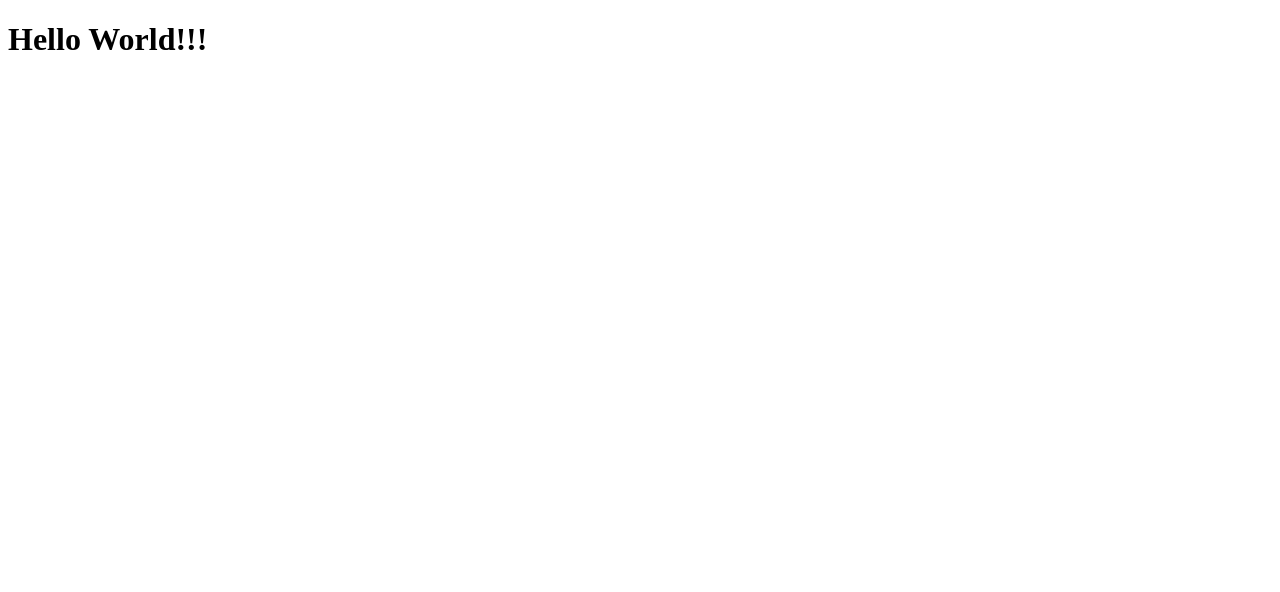
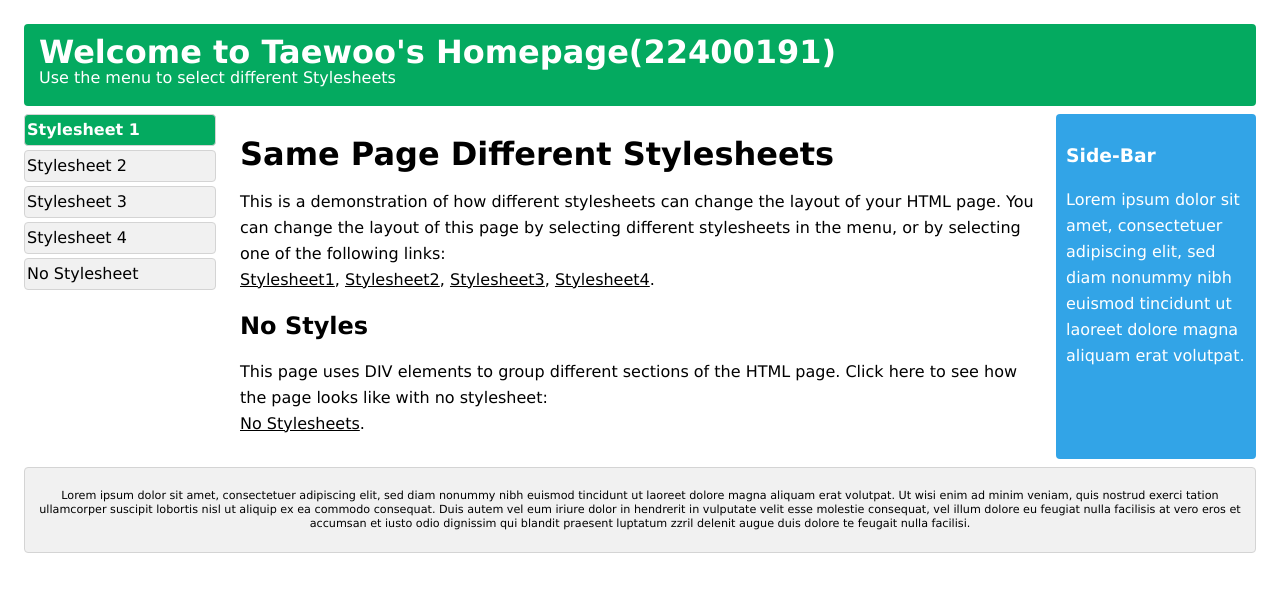
Before and after one commit to ktw05/my_oss_project, a plain HTML site: page index.html in a window 1280 px wide. Drawn offline with Linux system fonts and the light colour scheme.

Commit message:
make style1,2

```diff
--- a/index.html
+++ b/index.html
@@ -1,11 +1,188 @@
 <!DOCTYPE html>
-<html lang="en">
+<html>
+
 <head>
-    <meta charset="UTF-8">
-    <meta name="viewport" content="width=device-width, initial-scale=1.0">
-    <title>Document</title>
+    <style>
+        body {
+            font: 100% Lucida Sans, verdana;
+            margin: 20px;
+            line-height: 26px
+        }
+
+        .container {
+            xmin-width: 900px;
+        }
+
+        .wrapper {
+            position: relative;
+            overflow: auto
+        }
+
+        #top,
+        #sidebar,
+        #bottom,
+        .menuitem {
+            border-radius: 4px;
+            margin: 4px;
+        }
+
+        #top {
+            background-color: #04AA60;
+            padding: 15px;
+            color: #ffffff
+        }
+
+        #menubar {
+            width: 200px;
+            float: left;
+        }
+
+        #main {
+            padding: 10px;
+            margin: 0 210px;
+        }
+
+        #sidebar {
+            background-color: #32a4e7;
+            color: #ffffff;
+            padding: 10px;
+            width: 180px;
+            bottom: 0;
+            top: 0;
+            right: 0;
+            position: absolute;
+        }
+
+        #bottom {
+            border: 1px solid #d4d4d4;
+            background-color: #f1f1f1;
+            text-align: center;
+            padding: 10px;
+            font-size: 70%;
+            line-height: 14px;
+        }
+
+        #top h1,
+        #top p,
+        #menulist {
+            margin: 0;
+            padding: 0;
+        }
+
+        .menuitem {
+            background-color: #f1f1f1;
+            border: 1px solid #d4d4d4;
+            padding: 2px;
+            list-style-type: none;
+            cursor: pointer;
+        }
+
+        .menuitem:hover {
+            background-color: #ffffff;
+        }
+
+        .menuitem:first-child {
+            background-color: #04AA60;
+            color: white;
+            font-weight: bold;
+        }
+
+        a {
+            color: #000000;
+            text-decoration: underline;
+        }
+
+        a:hover {
+            text-decoration: none;
+        }
+
+        @media (max-width: 800px) {
+            #sidebar {
+                width: auto;
+                position: relative;
+            }
+
+            #main {
+                margin-right: 0;
+            }
+        }
+
+        @media (max-width: 600px) {
+            #menubar {
+                width: auto;
+                float: none;
+            }
+
+            #main {
+                margin: 0;
+            }
+        }
+    </style>
 </head>
+
 <body>
-    <h1>Hello World!!!</h1>
+    <div class="container wrapper">
+        <div id="top">
+            <h1>Welcome to Taewoo's Homepage(22400191)</h1>
+            <p>Use the menu to select different Stylesheets</p>
+        </div>
+
+        <div class="wrapper">
+            <div id="menubar">
+                <ul id="menulist">
+                    <li class="menuitem" onclick="reStyle(0)">Stylesheet 1</li>
+                    <li class="menuitem" onclick="reStyle(1)">Stylesheet 2</li>
+                    <li class="menuitem" onclick="reStyle(2)">Stylesheet 3</li>
+                    <li class="menuitem" onclick="reStyle(3)">Stylesheet 4</li>
+                    <li class="menuitem" onclick="noStyles()">No Stylesheet</li>
+                </ul>
+        </div>
+
+        <div id="main">
+            <h1>Same Page Different Stylesheets</h1>
+            <p>This is a demonstration of how different stylesheets can change the layout of your HTML page. You can
+                change the
+                layout of this page by selecting different stylesheets in the menu, or by selecting one of the
+                following
+                links:<br>
+                <a href="index.html" onclick="reStyle(0);return false">Stylesheet1</a>,
+                <a href="style2.html" onclick="reStyle(0);return false">Stylesheet2</a>,
+                <a href="#" onclick="reStyle(0);return false">Stylesheet3</a>,
+                <a href="#" onclick="reStyle(0);return false">Stylesheet4</a>.
+            </p>
+            <h2>No Styles</h2>
+            <p>This page uses DIV elements to group different sections of the HTML page. Click here to see how the
+                page
+                looks
+                like
+                with no stylesheet:<br>
+                <a href="nostyle.html" onclick="reStyle(0);return false">No Stylesheets</a>.
+            </p>
+        </div>
+            <div id="sidebar">
+                <h3>Side-Bar</h3>
+                <p>Lorem ipsum dolor sit amet, consectetuer adipiscing elit, sed diam nonummy nibh euismod tincidunt ut
+                    laoreet
+                    dolore
+                    magna aliquam erat volutpat.</p>
+            </div>
+        </div>
+
+        <div id="bottom">
+            <p>Lorem ipsum dolor sit amet, consectetuer adipiscing elit, sed diam nonummy nibh euismod tincidunt ut
+                laoreet
+                dolore
+                magna aliquam erat volutpat. Ut wisi enim ad minim veniam, quis nostrud exerci tation ullamcorper
+                suscipit
+                lobortis
+                nisl ut aliquip ex ea commodo consequat. Duis autem vel eum iriure dolor in hendrerit in vulputate velit
+                esse
+                molestie consequat, vel illum dolore eu feugiat nulla facilisis at vero eros et accumsan et iusto odio
+                dignissim
+                qui
+                blandit praesent luptatum zzril delenit augue duis dolore te feugait nulla facilisi.</p>
+        </div>
+    </div>
 </body>
+
 </html>
```
Also changed, not shown: nostyle.html (+2 -3 lines), style2.html (added, +162 -0 lines).
